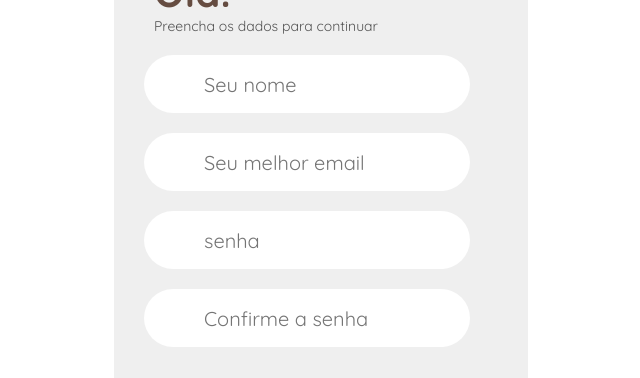
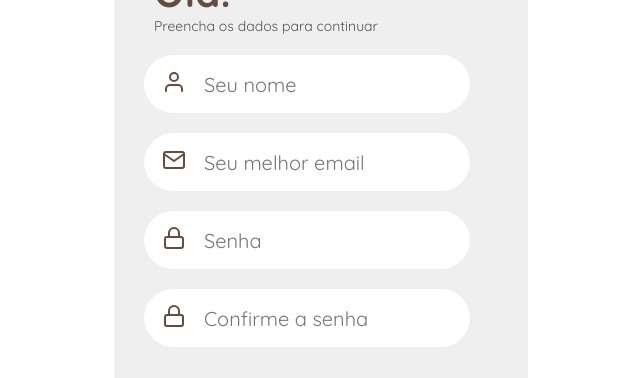
Before and after one commit to FlaviaBulad/projeto14-drivenbucks-front, a React (Create React App) app: page /sign-up in a window 1280 px wide. Shown: the part 227-605 px from the top of the page, without its empty margins (319-959 px from the left). Built offline with nearby package versions, Linux system fonts and the light colour scheme.

Commit message:
feat: add input icons

```diff
--- a/src/components/libs/Spinner.js
+++ b/src/components/libs/Spinner.js
@@ -2,8 +2,6 @@ import React from "react";
 
 import { ThreeDots } from "react-loader-spinner";
 
-import styled from "styled-components";
-
 export default function Spinner() {
   return <ThreeDots height="10" color="white" ariaLabel="loading" />;
 }
--- a/src/components/pages/SignUp/SignUpPage.js
+++ b/src/components/pages/SignUp/SignUpPage.js
@@ -49,7 +49,7 @@ export default function SignUpPage() {
       <>
         <Logo />
         <BackIcon>
-          <Link to="/sign-in">
+          <Link to="/">
             <FiArrowLeft color={"#545454"} size={30}></FiArrowLeft>
           </Link>
         </BackIcon>
@@ -60,6 +60,9 @@ export default function SignUpPage() {
         </h2>
         <form onSubmit={SignUp}>
           <InputContainer>
+            <div className="=user">
+              <FiUser color={"#654C41"} size={24}></FiUser>
+            </div>
             <input
               type="text"
               placeholder="Seu nome"
@@ -68,6 +71,9 @@ export default function SignUpPage() {
               value={signUpData.name}
               required
             />
+            <div className="=email">
+              <FiMail color={"#654C41"} size={24}></FiMail>
+            </div>
             <input
               type="email"
               placeholder="Seu melhor email"
@@ -76,15 +82,20 @@ export default function SignUpPage() {
               value={signUpData.email}
               required
             />
-
+            <div className="=password">
+              <FiLock color={"#654C41"} size={24}></FiLock>
+            </div>
             <input
               type="password"
-              placeholder="senha"
+              placeholder="Senha"
               name="password"
               onChange={OnChange}
               value={signUpData.password}
               required
             />
+            <div className="=confirm-password">
+              <FiLock color={"#654C41"} size={24}></FiLock>
+            </div>
             <input
               type="password"
               placeholder="Confirme a senha"
@@ -176,9 +187,10 @@ const BackIcon = styled.div`
 const InputContainer = styled.div`
   position: relative;
   div {
-    top: 17px;
+    display: flex;
+    flex-direction: column;
+    margin-top: 35px;
     left: 18px;
     position: absolute;
-    margin: 0px;
   }
 `;
```
